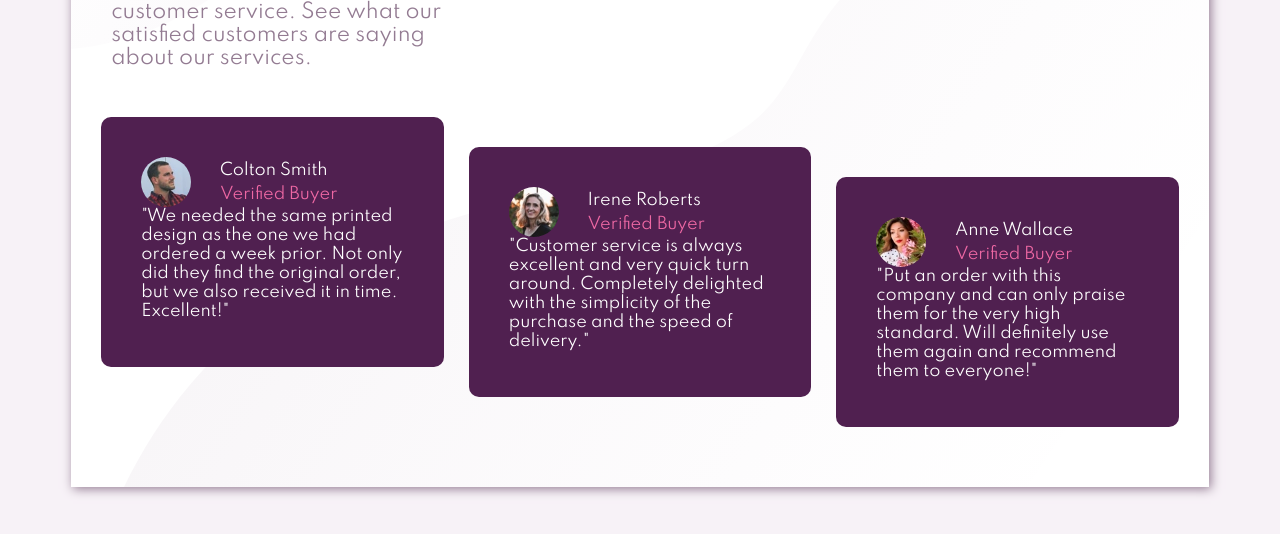
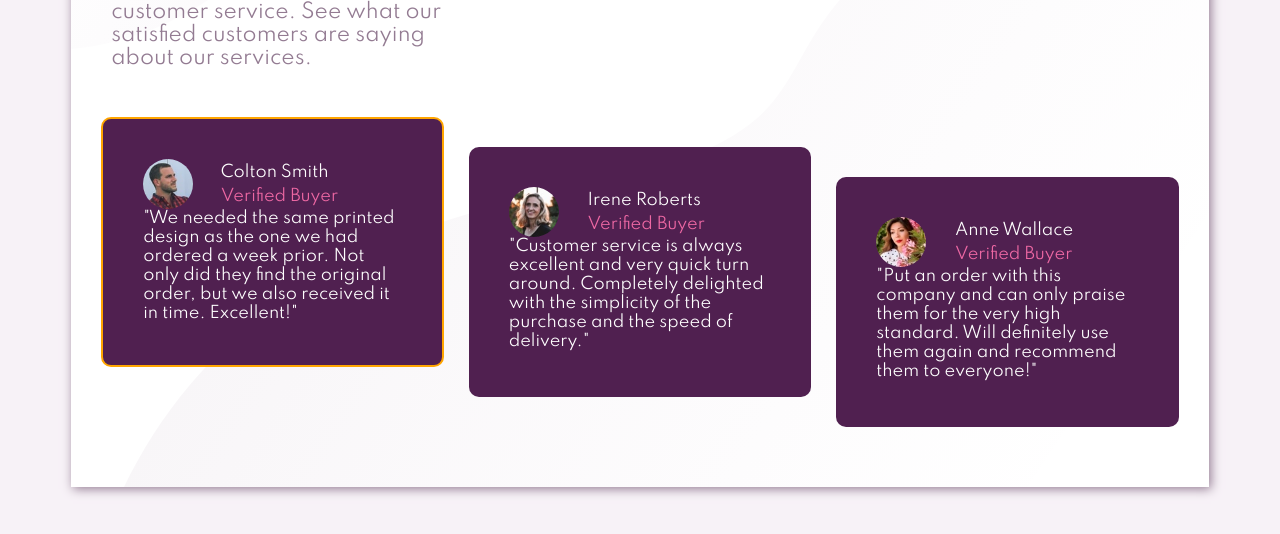
Before and after one commit to jthnyc/social-proof, a plain HTML site: page index.html in a window 1280 px wide. Shown: the part 376-910 px from the top of the page. Drawn offline with Linux system fonts and the light colour scheme.

Commit message:
working on spacing

```diff
--- a/style.css
+++ b/style.css
@@ -109,10 +109,12 @@ html {
 
 .reviewer-container {
   padding: 40px;
-  /* border: 1px solid silver; */
+  /* border: 2px solid silver; */
+  /* height: 100%; */
   display: flex;
   flex-direction: column;
-  /* align-content: space-between; */
+  /* justify-content: space-between; */
+  align-content: space-between;
 }
 
 .review-1 {
@@ -120,7 +122,7 @@ html {
   grid-column-end: 5;
   grid-row-start: 1;
   grid-row-end: 10;
-  /* border: 2px solid black; */
+  border: 2px solid orange;
   background: var(--darkmagenta);
   color: var(--white);
   border-radius: 10px;
```
